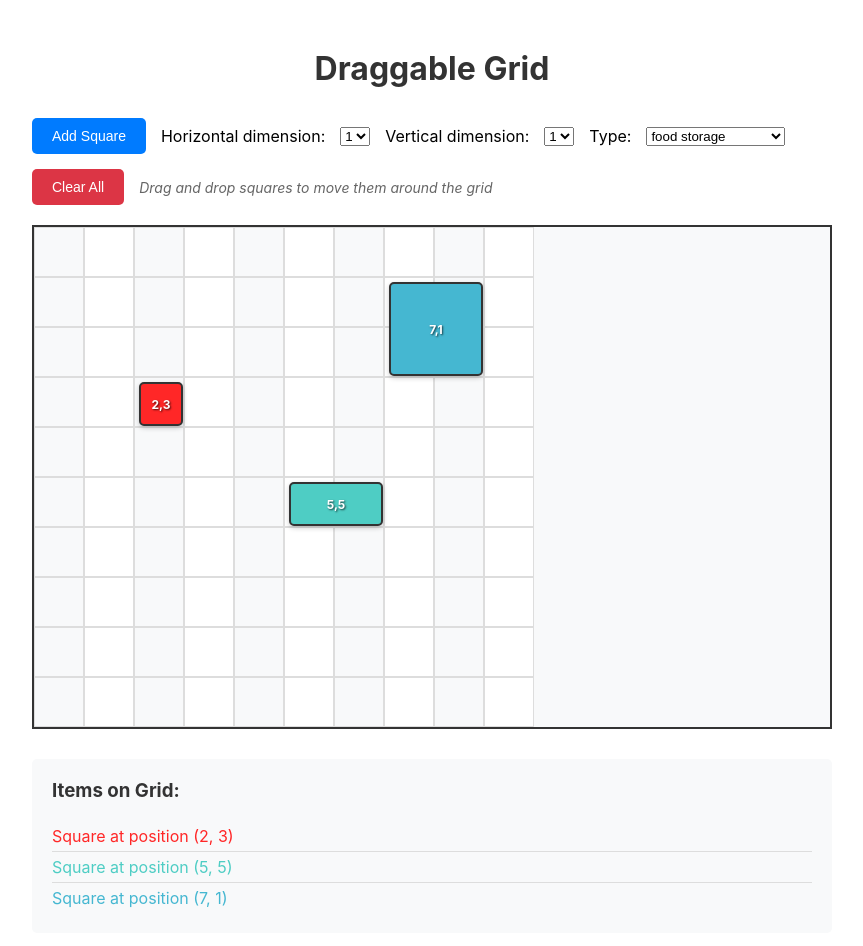
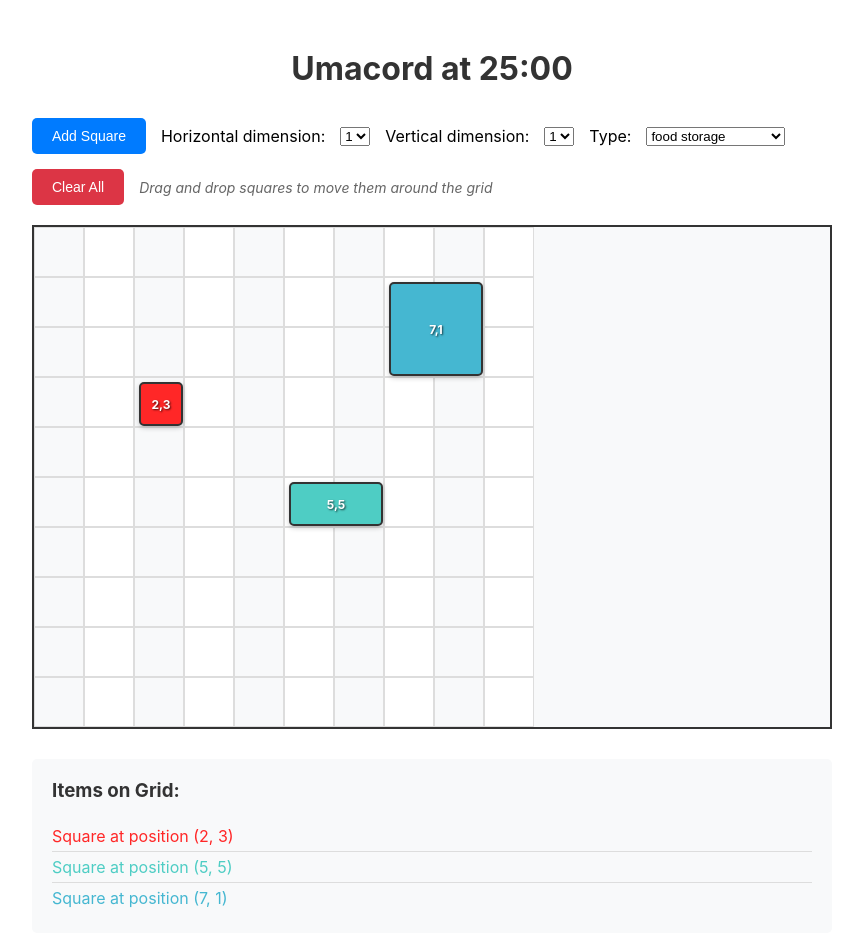
Before and after one commit to umacord-at-2500/umacord-habitat-designer, a React app: page / in a window 1280 px wide. Shown: the top 946 px of the page, without its empty margins (208-1071 px from the left). Built offline with nearby package versions, Linux system fonts and the light colour scheme; the HTML template or start-up script is replaced by a standard one.

Commit message:
renamed header

```diff
--- a/src/App.jsx
+++ b/src/App.jsx
@@ -129,7 +129,7 @@ const DraggableGrid = () => {
 
   return (
     <div className="app">
-      <h1>Draggable Grid</h1>
+      <h1>Umacord at 25:00</h1>
 
       <div className="controls">
         <button onClick={addNewSquare}>Add Square</button>
```
